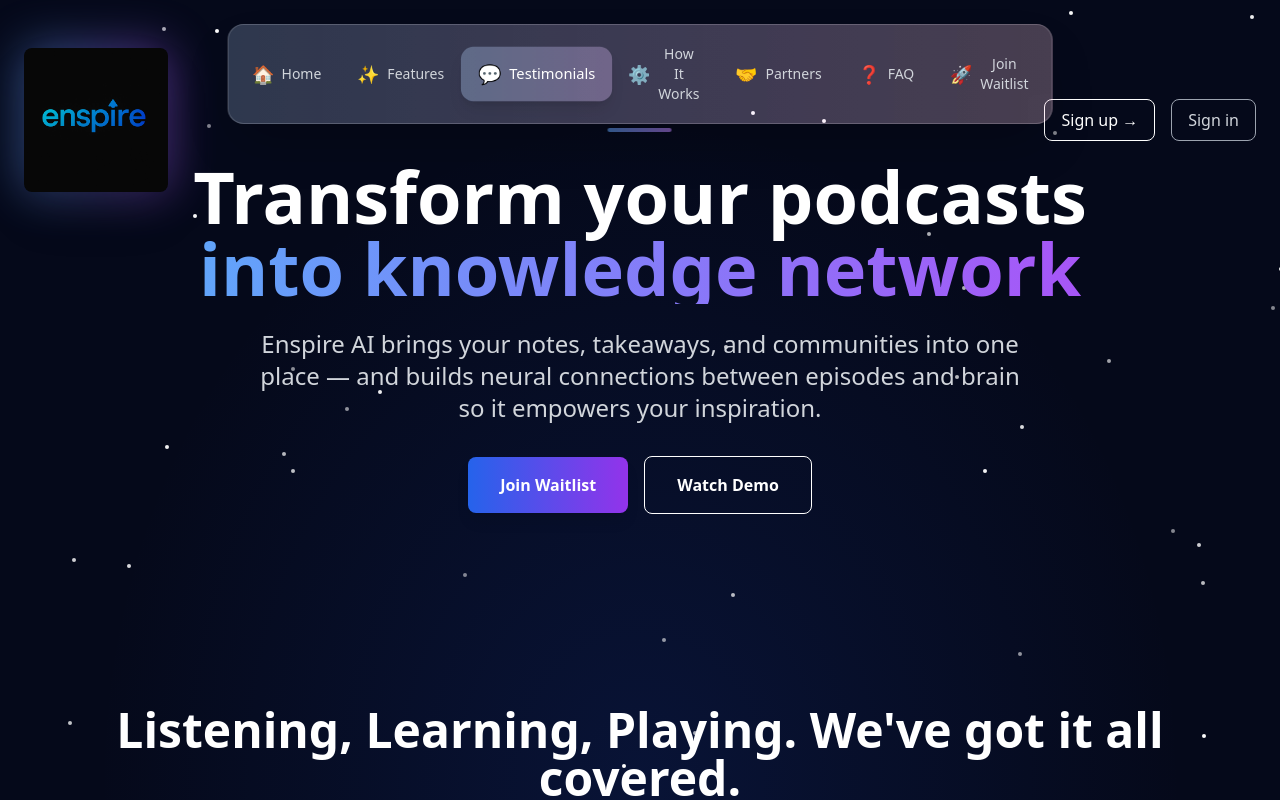
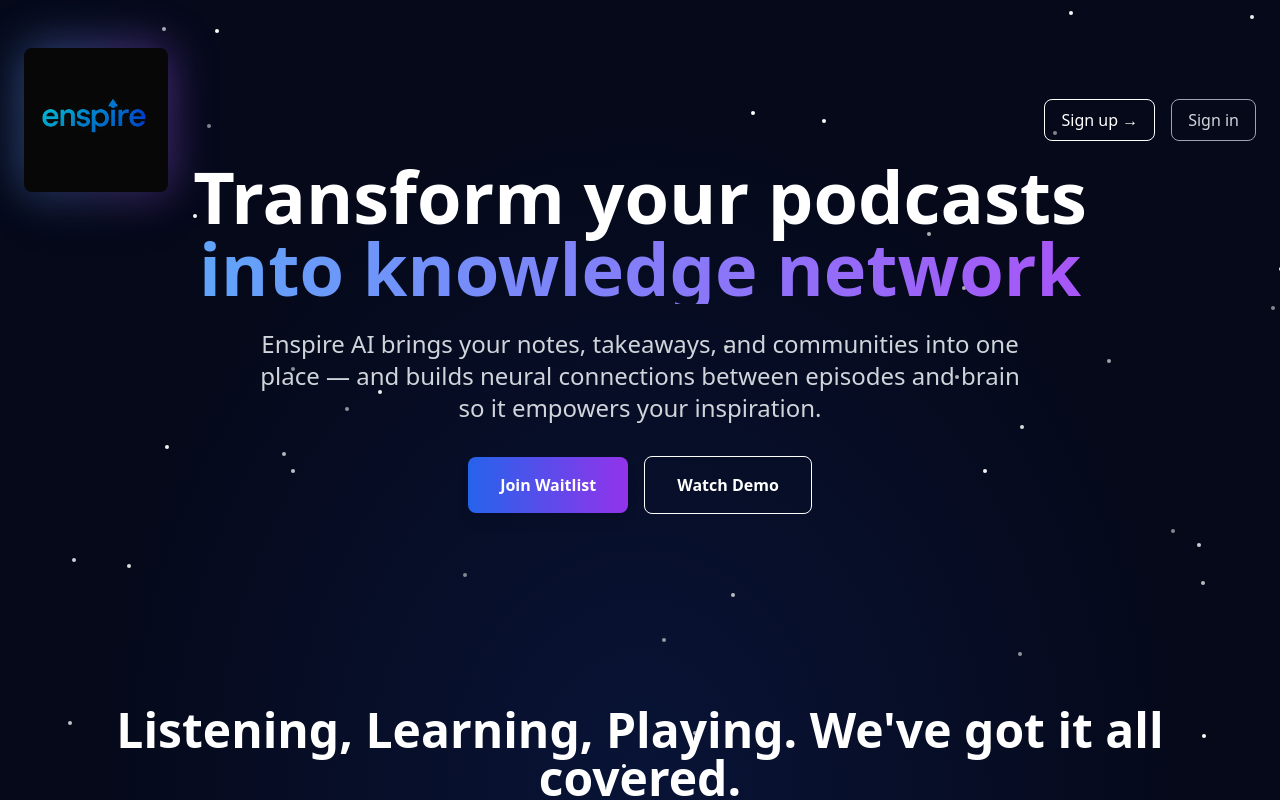
Before and after one commit to YitianChenJKZ/enspire, a React (Vite) app: page / in a window 1280 px wide. Shown: the top 800 px of the page. Built offline with nearby package versions, Linux system fonts and the light colour scheme.

Commit message:
Remove liquid glass navigation bar from top of website

```diff
--- a/components/Header.tsx
+++ b/components/Header.tsx
@@ -1,14 +1,10 @@
 import React, { useState } from 'react';
-import NavigationBar from './NavigationBar';
 
 const Header: React.FC = () => {
   const [showSignInMessage, setShowSignInMessage] = useState(false);
 
   return (
     <header className="absolute top-0 left-0 right-0 z-10 pt-12 pb-2 header-animate">
-      {/* Navigation Bar */}
-      <NavigationBar />
-
       <div className="container mx-auto px-6">
         <nav className="flex items-center justify-between">
           {/* Logo */}
```
